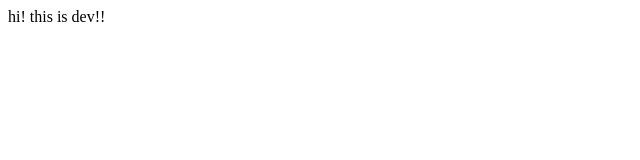
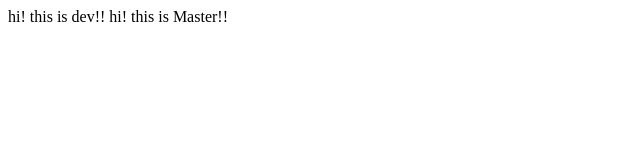
Before and after one commit to 00popDev00/dream, a React (Create React App) app: page / in a window 1280 px wide. Shown: the top 160 px of the page, without its empty margins (0-640 px from the left). Built offline with nearby package versions, Linux system fonts and the light colour scheme.

Commit message:
master push

```diff
--- a/src/App.js
+++ b/src/App.js
@@ -1,7 +1,7 @@
 import React from "react";
 
 const App = () => {
-  return <>{"hi! this is dev!!"}</>;
+  return <>{"hi! this is dev!! hi! this is Master!!"}</>;
 };
 
 export default App;
```
